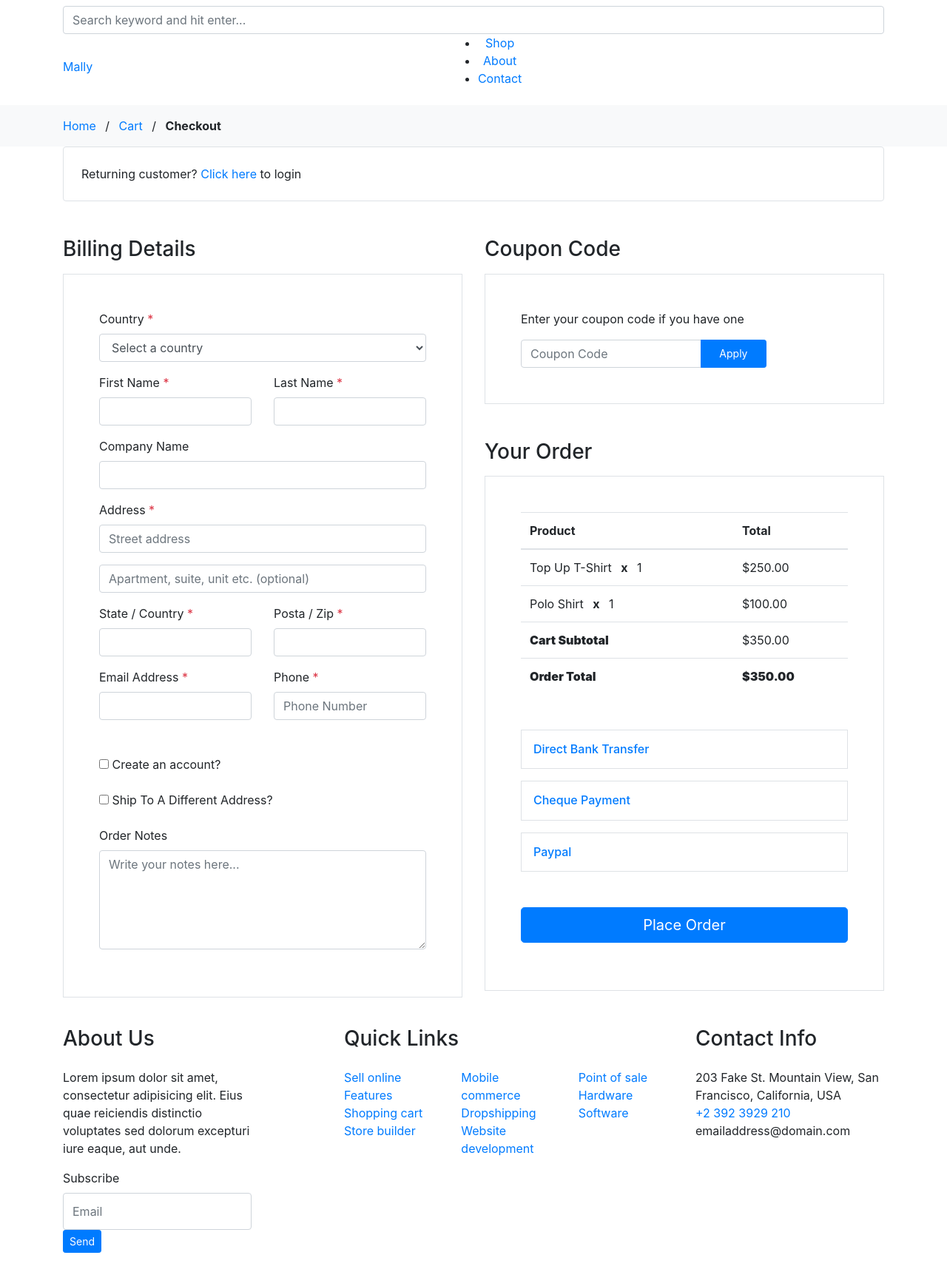
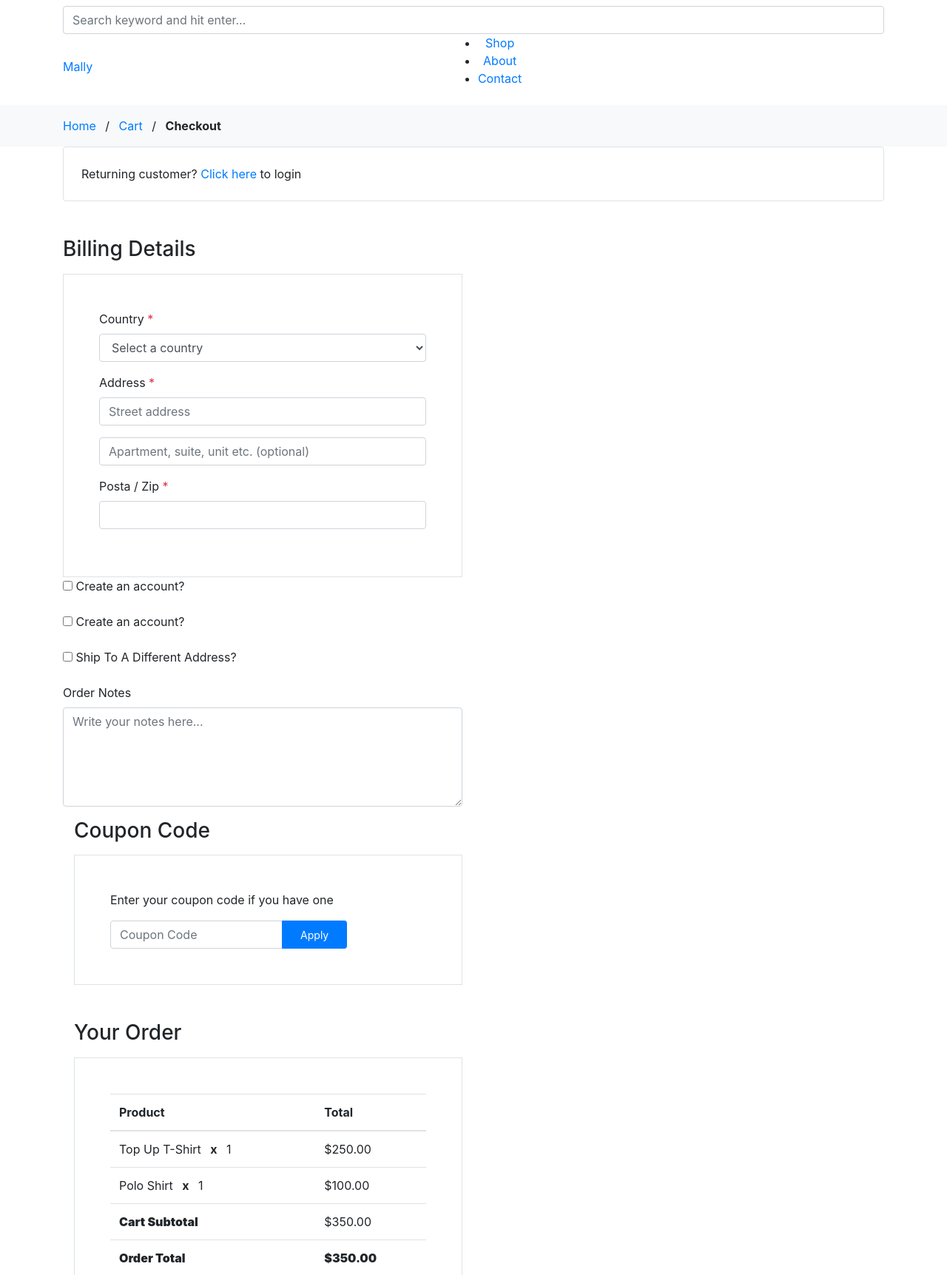
Before and after one commit to stuartelimu/mally, a Django app: template shop/templates/shop/checkout.html in a window 1280 px wide. Shown: the top 1723 px of the page at 74% size. Run offline with Django 3.2, Linux system fonts and the light colour scheme; the template is opened without the code that fills it, so the values that code supplies are empty; some libraries are stand-ins or nearby versions.

Commit message:
checkout functionality setup

```diff
--- a/mally/settings.py
+++ b/mally/settings.py
@@ -49,6 +49,7 @@ INSTALLED_APPS = [
     'accounts',
     'taggit',
     'taggit_templatetags2',
+    'django_countries',
 ]
 
 SITE_ID = 1
--- a/shop/templates/shop/cart.html
+++ b/shop/templates/shop/cart.html
@@ -150,7 +150,7 @@
 
                 <div class="row">
                   <div class="col-md-12">
-                    <button class="btn btn-primary btn-lg btn-block" onclick="window.location='checkout.html'">Proceed To Checkout</button>
+                    <button class="btn btn-primary btn-lg btn-block" onclick="window.location='{% url 'shop:checkout' %}'">Proceed To Checkout</button>
                   </div>
                 </div>
               </div>
--- a/shop/templates/shop/checkout.html
+++ b/shop/templates/shop/checkout.html
@@ -1,28 +1,8 @@
-<!DOCTYPE html>
-<html lang="en">
-  <head>
-    <title>Dealers &mdash; Colorlib e-Commerce Template</title>
-    <meta charset="utf-8">
-    <meta name="viewport" content="width=device-width, initial-scale=1, shrink-to-fit=no">
+{% extends 'base.html' %}
 
-    <link href="https://fonts.googleapis.com/css?family=Rubik:400,700" rel="stylesheet">
-    <link rel="stylesheet" href="fonts/icomoon/style.css">
+{% load static %}
 
-    <link rel="stylesheet" href="css/bootstrap.min.css">
-    <link rel="stylesheet" href="css/magnific-popup.css">
-    <link rel="stylesheet" href="css/jquery-ui.css">
-    <link rel="stylesheet" href="css/owl.carousel.min.css">
-    <link rel="stylesheet" href="css/owl.theme.default.min.css">
-
-
-    <link rel="stylesheet" href="css/aos.css">
-
-    <link rel="stylesheet" href="css/style.css">
-
-  </head>
-  <body>
-
-  <div class="site-wrap">
+{% block content %}
 
 
     <div class="site-navbar bg-white py-2 position-relative">
@@ -66,54 +46,33 @@
                   <option value="9">Dominican Republic</option>
                 </select>
               </div>
+
               <div class="form-group row">
-                <div class="col-md-6">
-                  <label for="c_fname" class="text-black">First Name <span class="text-danger">*</span></label>
-                  <input type="text" class="form-control" id="c_fname" name="c_fname">
+                <div class="col-md-12">
+                  <label for="id_billing_address" class="text-black">Address <span class="text-danger">*</span></label>
+                  <input type="text" id="id_billing_address" class="form-control" name="billing_address" placeholder="Street address">
                 </div>
-                <div class="col-md-6">
-                  <label for="c_lname" class="text-black">Last Name <span class="text-danger">*</span></label>
-                  <input type="text" class="form-control" id="c_lname" name="c_lname">
-                </div>
+              </div>
+
+              <div class="form-group">
+                <input type="text" id="id_billing_address2" name="billing_address" class="form-control" placeholder="Apartment, suite, unit etc. (optional)">
               </div>
 
               <div class="form-group row">
                 <div class="col-md-12">
-                  <label for="c_companyname" class="text-black">Company Name </label>
-                  <input type="text" class="form-control" id="c_companyname" name="c_companyname">
+                  <label for="id_billing_zip" class="text-black">Posta / Zip <span class="text-danger">*</span></label>
+                  <input type="text" class="form-control" id="id_billing_zip" name="billing_zip">
                 </div>
               </div>
 
-              <div class="form-group row">
-                <div class="col-md-12">
-                  <label for="c_address" class="text-black">Address <span class="text-danger">*</span></label>
-                  <input type="text" class="form-control" id="c_address" name="c_address" placeholder="Street address">
-                </div>
               </div>
 
               <div class="form-group">
-                <input type="text" class="form-control" placeholder="Apartment, suite, unit etc. (optional)">
-              </div>
-
-              <div class="form-group row">
-                <div class="col-md-6">
-                  <label for="c_state_country" class="text-black">State / Country <span class="text-danger">*</span></label>
-                  <input type="text" class="form-control" id="c_state_country" name="c_state_country">
-                </div>
-                <div class="col-md-6">
-                  <label for="c_postal_zip" class="text-black">Posta / Zip <span class="text-danger">*</span></label>
-                  <input type="text" class="form-control" id="c_postal_zip" name="c_postal_zip">
-                </div>
-              </div>
-
-              <div class="form-group row mb-5">
-                <div class="col-md-6">
-                  <label for="c_email_address" class="text-black">Email Address <span class="text-danger">*</span></label>
-                  <input type="text" class="form-control" id="c_email_address" name="c_email_address">
-                </div>
-                <div class="col-md-6">
-                  <label for="c_phone" class="text-black">Phone <span class="text-danger">*</span></label>
-                  <input type="text" class="form-control" id="c_phone" name="c_phone" placeholder="Phone Number">
+                <label for="c_create_account" class="text-black" data-toggle="collapse" href="#create_an_account" role="button" aria-expanded="false" aria-controls="create_an_account"><input type="checkbox" value="1" id="c_create_account"> Create an account?</label>
+                <div class="collapse" id="create_an_account">
+                  <div class="py-2">
+                    <p class="mb-3">Create an account by entering the information below. If you are a returning customer please login at the top of the page.</p>
+                  </div>
                 </div>
               </div>
 
@@ -306,92 +265,4 @@
         <!-- </form> -->
       </div>
     </div>
-
-    <footer class="site-footer custom-border-top">
-      <div class="container">
-        <div class="row">
-          <div class="col-md-6 col-lg-3 mb-4 mb-lg-0">
-
-            <div class="block-7">
-              <h3 class="footer-heading mb-4">About Us</h3>
-              <p>Lorem ipsum dolor sit amet, consectetur adipisicing elit. Eius quae reiciendis distinctio voluptates sed dolorum excepturi iure eaque, aut unde.</p>
-            </div>
-            <div class="block-7">
-              <form action="#" method="post">
-                <label for="email_subscribe" class="footer-heading">Subscribe</label>
-                <div class="form-group">
-                  <input type="text" class="form-control py-4" id="email_subscribe" placeholder="Email">
-                  <input type="submit" class="btn btn-sm btn-primary" value="Send">
-                </div>
-              </form>
-            </div>
-          </div>
-          <div class="col-lg-5 ml-auto mb-5 mb-lg-0">
-            <div class="row">
-              <div class="col-md-12">
-                <h3 class="footer-heading mb-4">Quick Links</h3>
-              </div>
-              <div class="col-md-6 col-lg-4">
-                <ul class="list-unstyled">
-                  <li><a href="#">Sell online</a></li>
-                  <li><a href="#">Features</a></li>
-                  <li><a href="#">Shopping cart</a></li>
-                  <li><a href="#">Store builder</a></li>
-                </ul>
-              </div>
-              <div class="col-md-6 col-lg-4">
-                <ul class="list-unstyled">
-                  <li><a href="#">Mobile commerce</a></li>
-                  <li><a href="#">Dropshipping</a></li>
-                  <li><a href="#">Website development</a></li>
-                </ul>
-              </div>
-              <div class="col-md-6 col-lg-4">
-                <ul class="list-unstyled">
-                  <li><a href="#">Point of sale</a></li>
-                  <li><a href="#">Hardware</a></li>
-                  <li><a href="#">Software</a></li>
-                </ul>
-              </div>
-            </div>
-          </div>
-
-          <div class="col-md-6 col-lg-3">
-            <div class="block-5 mb-5">
-              <h3 class="footer-heading mb-4">Contact Info</h3>
-              <ul class="list-unstyled">
-                <li class="address">203 Fake St. Mountain View, San Francisco, California, USA</li>
-                <li class="phone"><a href="tel://23923929210">+2 392 3929 210</a></li>
-                <li class="email">emailaddress@domain.com</li>
-              </ul>
-            </div>
-
-
-          </div>
-        </div>
-        <div class="row pt-5 mt-5 text-center">
-          <div class="col-md-12">
-            <p>
-            <!-- Link back to Colorlib can't be removed. Template is licensed under CC BY 3.0. -->
-            Copyright &copy;<script>document.write(new Date().getFullYear());</script> All rights reserved | This template is made with <i class="icon-heart" aria-hidden="true"></i> by <a href="https://colorlib.com" target="_blank" class="text-primary">Colorlib</a>
-            <!-- Link back to Colorlib can't be removed. Template is licensed under CC BY 3.0. -->
-            </p>
-          </div>
-
-        </div>
-      </div>
-    </footer>
-  </div>
-
-  <script src="js/jquery-3.3.1.min.js"></script>
-  <script src="js/jquery-ui.js"></script>
-  <script src="js/popper.min.js"></script>
-  <script src="js/bootstrap.min.js"></script>
-  <script src="js/owl.carousel.min.js"></script>
-  <script src="js/jquery.magnific-popup.min.js"></script>
-  <script src="js/aos.js"></script>
-
-  <script src="js/main.js"></script>
-
-  </body>
-</html>
+{% endblock content %}
```
Also changed, not shown: shop/forms.py (added, +51 -0 lines), shop/views.py (+161 -0 lines).
